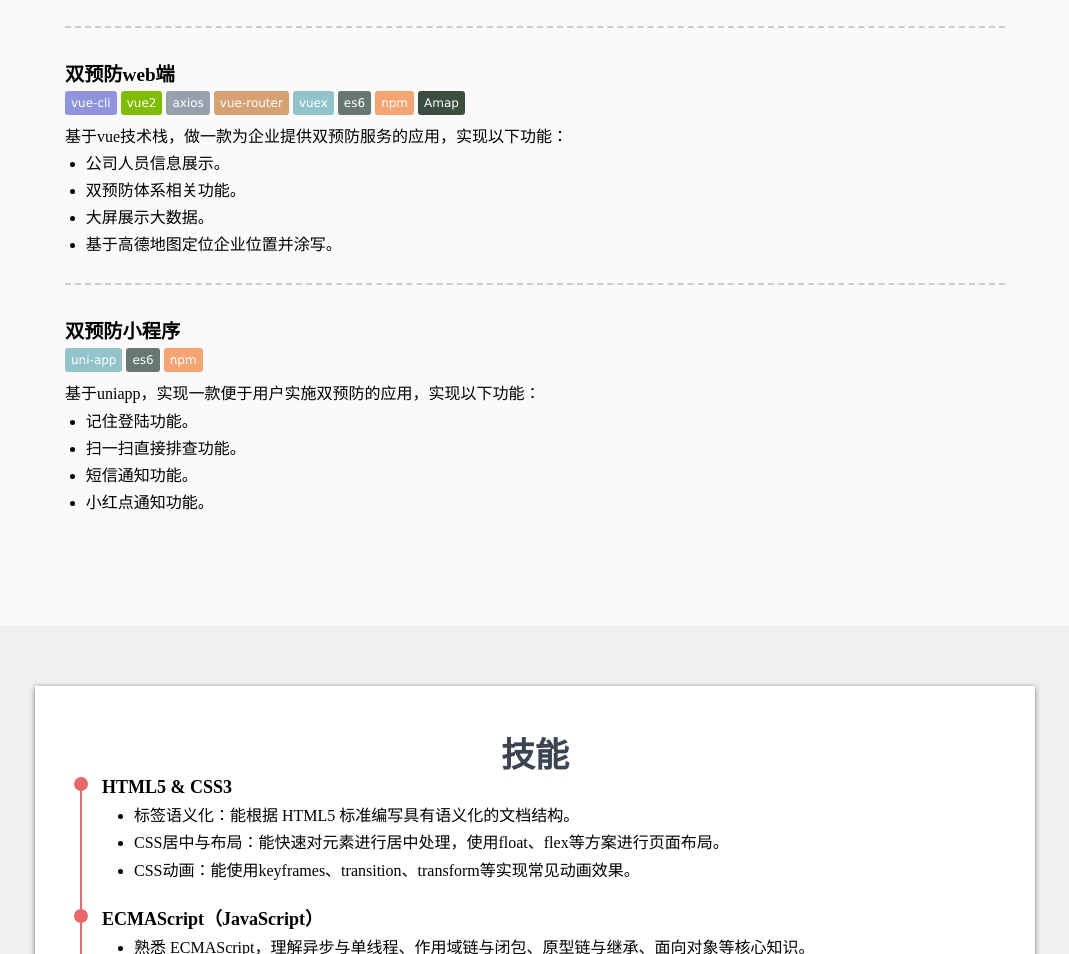
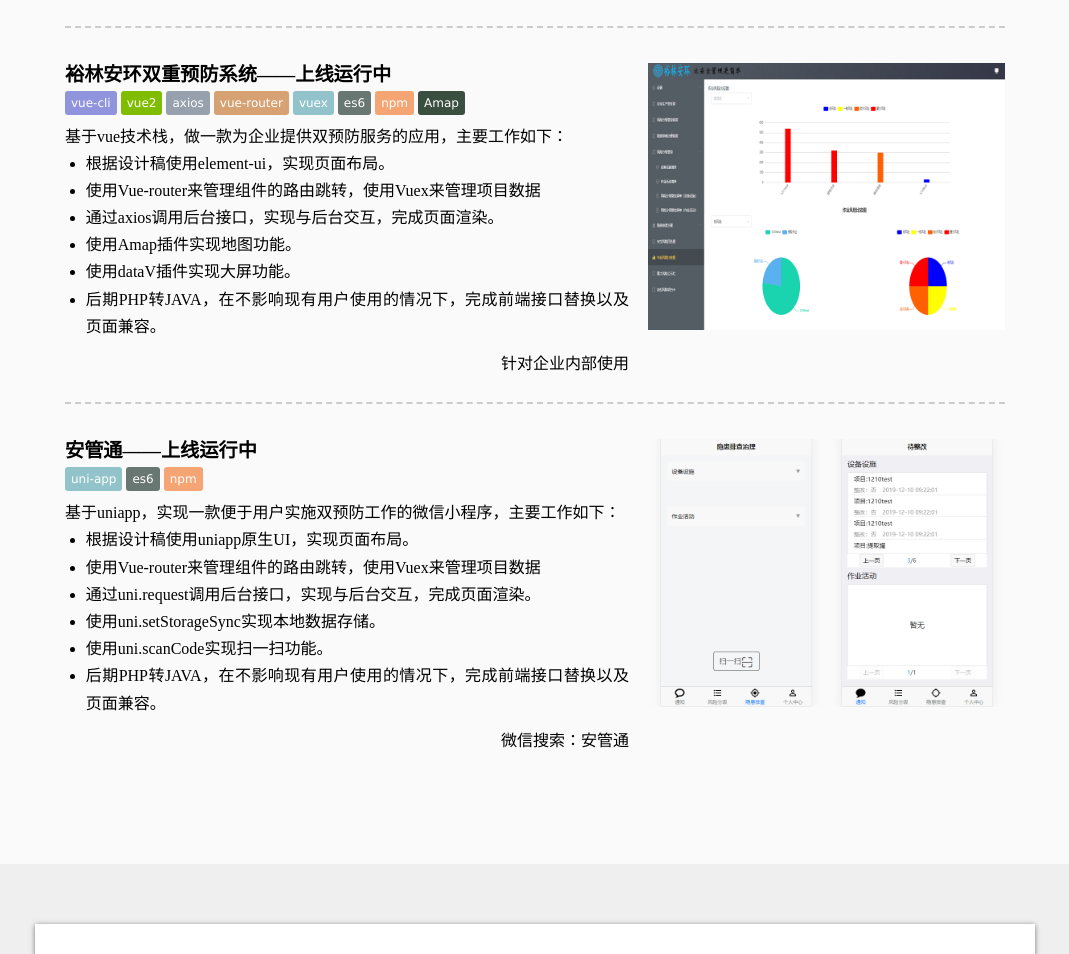
Before and after one commit to omnoob/resume-master, a plain HTML site: page index.html in a window 1280 px wide. Shown: the part 1300-2254 px from the top of the page, without its empty margins (105-1174 px from the left). Drawn offline with nearby package versions, Linux system fonts and the light colour scheme; a script that the page names is missing.

Commit message:
添加项目图片

```diff
--- a/css/main.less
+++ b/css/main.less
@@ -493,7 +493,7 @@ section.myPortfolio {
       }
 
       .project_thumb {
-        background: #eee;
+        // background: #eee;
         //width: 320px;
         width: 38%;
       }
--- a/index.html
+++ b/index.html
@@ -179,7 +179,7 @@
             <!-- <p class="experiencep">同时也根据所学知识制作了一些简单的项目，如使用 C# + MySQL数据库做出一个学生住宿管理系统、使用Java结合线上数据库做出一个公司员工管理系统。</p>
             <p class="experiencep">喜欢前端，大学期间自学前端的相关知识，具备了一定的前端基础知识储备，具有基础的阅读英文文档的能力；喜欢新技术新知识，自学能力较强，为人和善有爱，积极向上。</p> -->
             <p class="experiencep">2018-12至2019-07在新乡争锋网络科技有限公司实习，负责公司web端的前端开发。</p>
-            <p class="experiencep">2019-09至2020-02在河南裕林安环工程技术咨询有限公司工作，负责web开发，并独立开发小程序。</p>
+            <p class="experiencep">2019-09至2020-02在河南裕林安环工程技术咨询有限公司工作，负责前端开发，并独立开发微信小程序。</p>
             <!-- <p class="experiencep">大四在新乡争锋网络科技有限公司实习，负责公司web端和移动端应用的前端开发。</p> -->
         </p>
     </section>
@@ -192,7 +192,7 @@
                 <section class="project">
                     <div class="project_intro">
                         <header class="project_intro_header clearfix">
-                            <h4 class="project_intro_header_title">双预防web端<span>
+                            <h4 class="project_intro_header_title"> 裕林安环双重预防系统——上线运行中<span>
                             </h4>
                             <ul class="tech-tag-list">
                                 <li class="tech-tag-list_item tech-tag-list_item-vue-cli">vue-cli</li>
@@ -207,23 +207,29 @@
                         </header>
                         <div class="project_intro_header_content">
                             <p>
-                                基于vue技术栈，做一款为企业提供双预防服务的应用，实现以下功能：
+                                基于vue技术栈，做一款为企业提供双预防服务的应用，主要工作如下：
                             </p>
                             <ul class="list">
-                                <li>公司人员信息展示。</li>
-                                <li>双预防体系相关功能。</li>
-                                <li>大屏展示大数据。</li>
-                                <li>基于高德地图定位企业位置并涂写。</li>
+                                <li>根据设计稿使用element-ui，实现页面布局。</li>
+                                <li>使用Vue-router来管理组件的路由跳转，使用Vuex来管理项目数据</li>
+                                <li>通过axios调用后台接口，实现与后台交互，完成页面渲染。</li>
+                                <li>使用Amap插件实现地图功能。</li>
+                                <li>使用dataV插件实现大屏功能。</li>
+                                <li>后期PHP转JAVA，在不影响现有用户使用的情况下，完成前端接口替换以及页面兼容。</li>
+                            </ul>
+                            <p class="project_intro_links">
+                                针对企业内部使用
+                            </p>
                         </div>
                     </div>
-                    <!-- <div class="project_thumb">
-                        <img src="./img/works/imitating-CNODE-community .jpg" alt="导航栏">
-                    </div> -->
+                    <div class="project_thumb">
+                        <img src="./img/works/chart.png" alt="导航栏">
+                    </div>
                 </section>
                 <section class="project">
                     <div class="project_intro">
                         <header class="project_intro_header clearfix">
-                            <h4 class="project_intro_header_title">双预防小程序<span>
+                            <h4 class="project_intro_header_title">安管通——上线运行中<span>
                             </h4>
                             <ul class="tech-tag-list">
                                 <li class="tech-tag-list_item tech-tag-list_item-vuex">uni-app</li>
@@ -233,18 +239,24 @@
                         </header>
                         <div class="project_intro_header_content">
                             <p>
-                                基于uniapp，实现一款便于用户实施双预防的应用，实现以下功能：
+                                基于uniapp，实现一款便于用户实施双预防工作的微信小程序，主要工作如下：
                             </p>
                             <ul class="list">
-                                <li>记住登陆功能。</li>
-                                <li>扫一扫直接排查功能。</li>
-                                <li>短信通知功能。</li>
-                                <li>小红点通知功能。</li>
+                                <li>根据设计稿使用uniapp原生UI，实现页面布局。</li>
+                                <li>使用Vue-router来管理组件的路由跳转，使用Vuex来管理项目数据</li>
+                                <li>通过uni.request调用后台接口，实现与后台交互，完成页面渲染。</li>
+                                <li>使用uni.setStorageSync实现本地数据存储。</li>
+                                <li>使用uni.scanCode实现扫一扫功能。</li>
+                                <li>后期PHP转JAVA，在不影响现有用户使用的情况下，完成前端接口替换以及页面兼容。</li>
+                            </ul>
+                            <p class="project_intro_links">
+                                微信搜索：安管通
+                            </p>
                         </div>
                     </div>
-                    <!-- <div class="project_thumb">
-                        <img src="./img/works/imitating-CNODE-community .jpg" alt="导航栏">
-                    </div> -->
+                    <div class="project_thumb">
+                        <img src="./img/works/MiniProgram.png" alt="导航栏">
+                    </div>
                 </section>
                 <!-- <section class="project">
                     <div class="project_intro">
```
Also changed, not shown: css/main.css, img/works/MiniProgram.png (added), img/works/chart.png (added), img/works/largeScreen.png (added), 1 other file.
